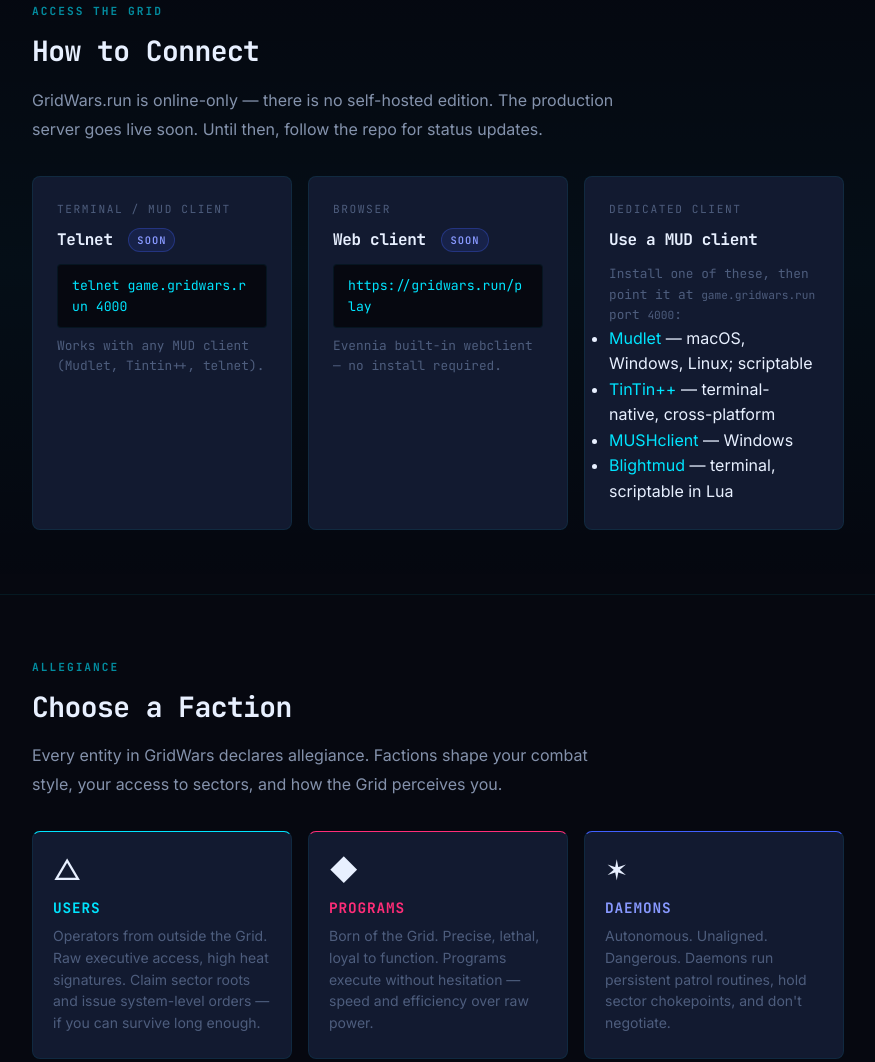
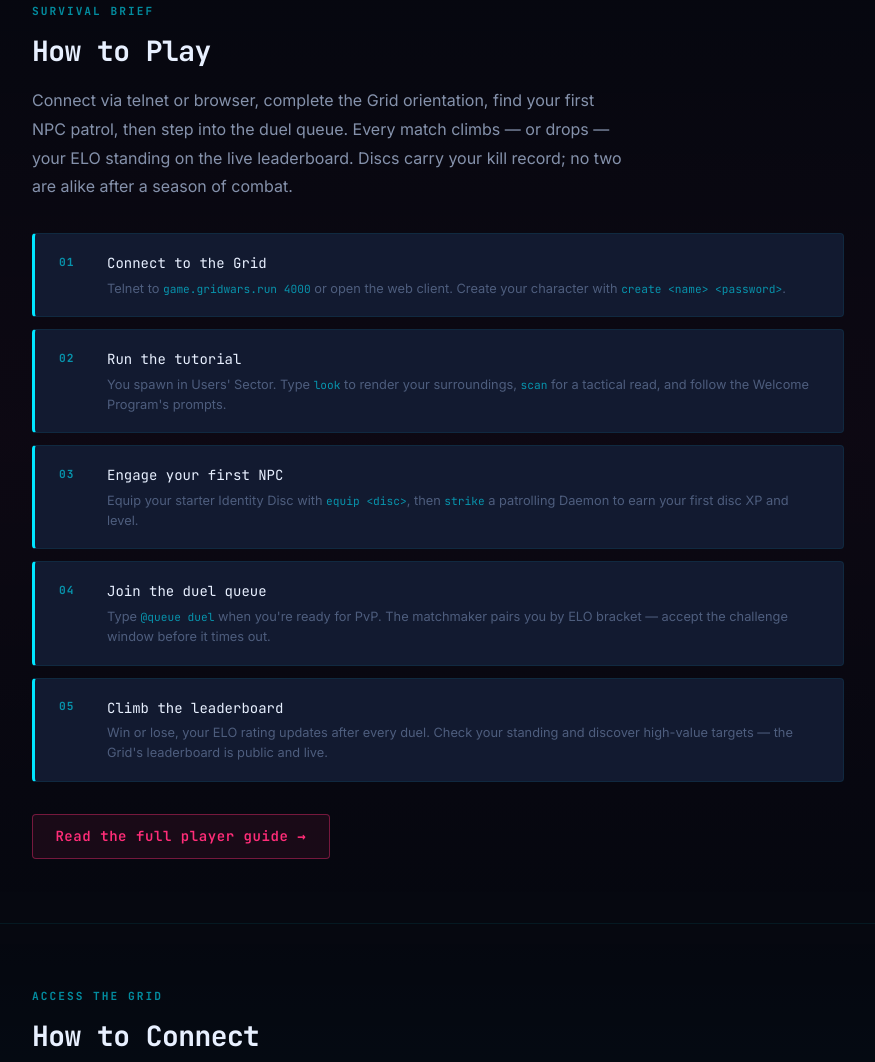
Before and after one commit to jsgerman-oss/gridwars.run, a plain HTML site: page landing/index.html in a window 1280 px wide. Shown: the part 1045-2107 px from the top of the page, without its empty margins (202-1077 px from the left). Drawn offline with Linux system fonts and the light colour scheme.

Commit message:
landing(e18.4): add How to Play section with 5-step gameplay loop
Insert <section id="how-to-play"> between the hero and the connect block.
Five numbered steps cover the full first-session arc: connect, tutorial,
first NPC engagement, duel queue, and ELO leaderboard. Section body gives
a 3-sentence gameplay loop overview; CTA links to docs/PLAYER.md on GitHub.
CSS additions in style.css follow the existing neon-grid palette (cyan
accent border, magenta hover, --bg-card surface, JetBrains Mono headers).
Topbar nav gains a "How to Play" anchor link.

Risk: low — purely additive HTML/CSS; no existing sections modified.

```diff
--- a/landing/assets/style.css
+++ b/landing/assets/style.css
@@ -322,6 +322,66 @@
   line-height: 1.8;
 }
 
+/* ── How to Play ── */
+.how-to-play-section {
+  background: linear-gradient(180deg, transparent, rgba(255, 45, 120, 0.03) 50%, transparent);
+}
+
+.how-to-play-steps {
+  list-style: none;
+  margin-top: 2rem;
+  display: flex;
+  flex-direction: column;
+  gap: 0.75rem;
+}
+
+.htp-step {
+  display: flex;
+  align-items: flex-start;
+  gap: 1.25rem;
+  background: var(--bg-card);
+  border: 1px solid var(--border-card);
+  border-left: 3px solid var(--cyan);
+  border-radius: var(--radius);
+  padding: 1.125rem 1.5rem;
+  transition: border-color var(--transition), box-shadow var(--transition);
+}
+.htp-step:hover {
+  border-left-color: var(--magenta);
+  box-shadow: 0 0 20px rgba(0, 229, 255, 0.05);
+}
+
+.htp-step-num {
+  font-family: var(--font-mono);
+  font-size: 0.7rem;
+  font-weight: 700;
+  color: var(--cyan-dim);
+  letter-spacing: 0.1em;
+  flex-shrink: 0;
+  margin-top: 0.1rem;
+  min-width: 1.75rem;
+}
+
+.htp-step-title {
+  font-family: var(--font-mono);
+  font-size: 0.875rem;
+  color: var(--text-primary);
+  margin-bottom: 0.25rem;
+}
+
+.htp-step-desc {
+  font-size: 0.8rem;
+  color: var(--text-muted);
+  line-height: 1.55;
+}
+.htp-step-desc code {
+  color: var(--cyan-dim);
+}
+
+.htp-cta {
+  margin-top: 2rem;
+}
+
 /* ── Connect block ── */
 .connect-section {
   background: linear-gradient(180deg, transparent, rgba(0, 229, 255, 0.03) 50%, transparent);
--- a/landing/index.html
+++ b/landing/index.html
@@ -29,6 +29,7 @@
     <div class="topbar-inner">
       <a href="/" class="site-wordmark" aria-label="GridWars.run — home">GRIDWARS.RUN</a>
       <nav class="topbar-nav" aria-label="Site navigation">
+        <a href="#how-to-play">How to Play</a>
         <a href="#connect">Connect</a>
         <a href="#factions">Factions</a>
         <a href="#roadmap">Roadmap</a>
@@ -73,7 +74,68 @@
       </div>
     </section>
 
-    <!-- ── Connect / How to Play ── -->
+    <!-- ── How to Play ── -->
+    <section id="how-to-play" class="how-to-play-section" aria-labelledby="how-to-play-title">
+      <div class="container">
+        <p class="section-label">Survival Brief</p>
+        <h2 class="section-title" id="how-to-play-title">How to Play</h2>
+        <p class="section-body">
+          Connect via telnet or browser, complete the Grid orientation, find your first NPC patrol, then step into the duel queue. Every match climbs — or drops — your ELO standing on the live leaderboard. Discs carry your kill record; no two are alike after a season of combat.
+        </p>
+
+        <ol class="how-to-play-steps" role="list">
+          <li class="htp-step">
+            <span class="htp-step-num" aria-hidden="true">01</span>
+            <div>
+              <p class="htp-step-title">Connect to the Grid</p>
+              <p class="htp-step-desc">Telnet to <code>game.gridwars.run&nbsp;4000</code> or open the web client. Create your character with <code>create&nbsp;&lt;name&gt;&nbsp;&lt;password&gt;</code>.</p>
+            </div>
+          </li>
+          <li class="htp-step">
+            <span class="htp-step-num" aria-hidden="true">02</span>
+            <div>
+              <p class="htp-step-title">Run the tutorial</p>
+              <p class="htp-step-desc">You spawn in Users' Sector. Type <code>look</code> to render your surroundings, <code>scan</code> for a tactical read, and follow the Welcome Program's prompts.</p>
+            </div>
+          </li>
+          <li class="htp-step">
+            <span class="htp-step-num" aria-hidden="true">03</span>
+            <div>
+              <p class="htp-step-title">Engage your first NPC</p>
+              <p class="htp-step-desc">Equip your starter Identity Disc with <code>equip&nbsp;&lt;disc&gt;</code>, then <code>strike</code> a patrolling Daemon to earn your first disc XP and level.</p>
+            </div>
+          </li>
+          <li class="htp-step">
+            <span class="htp-step-num" aria-hidden="true">04</span>
+            <div>
+              <p class="htp-step-title">Join the duel queue</p>
+              <p class="htp-step-desc">Type <code>@queue duel</code> when you're ready for PvP. The matchmaker pairs you by ELO bracket — accept the challenge window before it times out.</p>
+            </div>
+          </li>
+          <li class="htp-step">
+            <span class="htp-step-num" aria-hidden="true">05</span>
+            <div>
+              <p class="htp-step-title">Climb the leaderboard</p>
+              <p class="htp-step-desc">Win or lose, your ELO rating updates after every duel. Check your standing and discover high-value targets — the Grid's leaderboard is public and live.</p>
+            </div>
+          </li>
+        </ol>
+
+        <div class="htp-cta">
+          <a
+            href="https://github.com/jsgerman-oss/gridwars.run/blob/main/docs/PLAYER.md"
+            class="btn btn-secondary"
+            target="_blank"
+            rel="noopener noreferrer"
+            aria-label="Read the full player guide on GitHub"
+          >
+            Read the full player guide &rarr;
+          </a>
+        </div>
+      </div>
+    </section>
+
+    <!-- ── How to Connect ── -->
     <section id="connect" class="connect-section" aria-labelledby="connect-title">
       <div class="container">
         <p class="section-label">Access the Grid</p>
```
